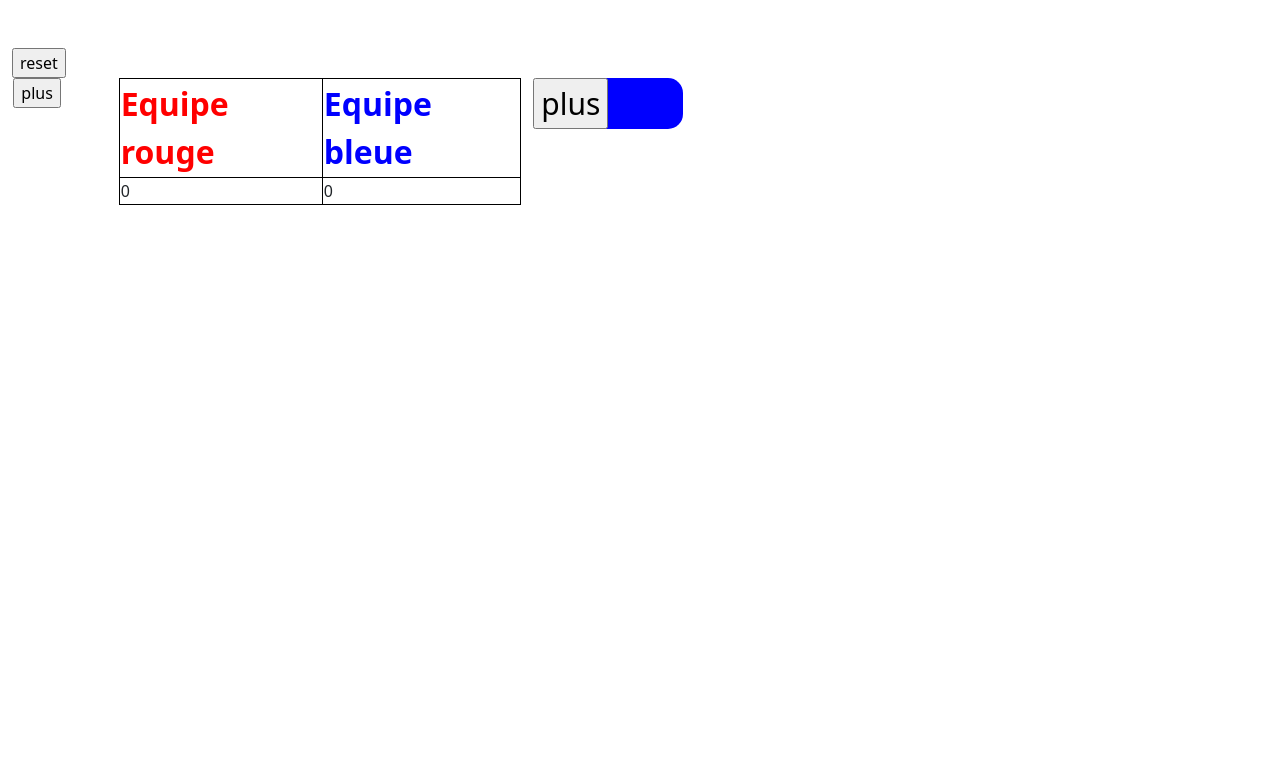
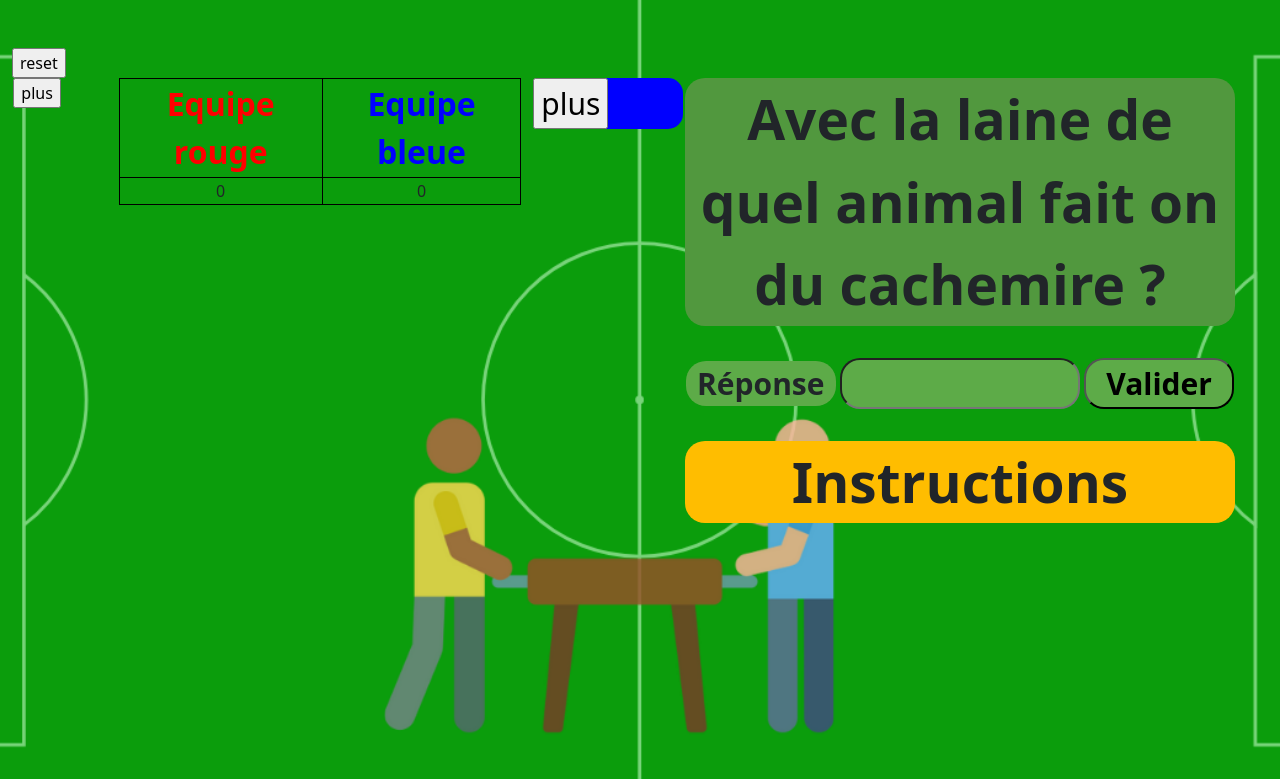
Before and after one commit to Erwan8989/Workshop, a PHP site: page /jeu.php?i=1 in a window 1280 px wide. Shown: the top 779 px of the page. Run offline with PHP 8.4, Linux system fonts and the light colour scheme; data comes from the database, SQL or seed files in the repository; data that the repository does not hold is empty.

Commit message:
Fin design général

```diff
--- a/jeu.php
+++ b/jeu.php
@@ -9,6 +9,16 @@
     <link href="https://cdn.jsdelivr.net/npm/bootstrap@5.1.0/dist/css/bootstrap.min.css" rel="stylesheet" integrity="sha384-KyZXEAg3QhqLMpG8r+8fhAXLRk2vvoC2f3B09zVXn8CA5QIVfZOJ3BCsw2P0p/We" crossorigin="anonymous">
     <link href="style.css" rel="stylesheet">
     <title>Hello, world!</title>
+
+    <style type="text/css">
+        body{
+    background-image: url(images/YAHOO.png);
+	background-size: cover;
+	background-attachment: fixed;
+	background-repeat: no-repeat;
+	background-position: top;
+}
+    </style>
 </head>
 <body>
 
@@ -20,7 +30,6 @@ $j = $_GET['j'];
 $mov = "";
 $mov2 = "";
 $reset = "";
-$n = true;
 
 ?>
 
@@ -128,7 +137,25 @@ echo "</FORM>";
             </div>
         </div>
         <div class="col-6">
-
+            <div class="bloc4">
+                <p>
+                    Avec la laine de quel animal fait on du cachemire ?
+                </p>
+            </div>
+            <div>
+                <form action="" method="post" class="form-example formulaire">
+                    <div class="form-example">
+                        <label for="name" class="reponse_bloc4">Réponse</label>
+                        <input type="text" name="name" id="name" class="reponse" required>
+                        <input type="submit" class="reponse_bloc4" value="Valider">
+                    </div>
+                </form>
+            </div>
+            <div class="instru">
+                <p>
+                    Instructions
+                </p>
+            </div>
         </div>
     </div>
 </div>
--- a/style.css
+++ b/style.css
@@ -6,7 +6,6 @@
     justify-content: center;
     justify-items: center;
     margin-bottom: 15px;
-
 }
 
 .bleu{
@@ -62,6 +61,36 @@
     font-weight: bold;
 }
 
+.bloc4{
+    margin: auto;
+    width: 10em;
+    font-size: 55px;
+    text-align: center;
+    font-weight: bold;
+    background-color: #51983E;
+    border-radius: 20px;
+}
+
+.reponse_bloc4{
+    margin: 0em;
+    width: 5em;
+    font-size: 30px;
+    text-align: center;
+    font-weight: bold;
+    background-color: #5DAB48;
+    border-radius: 20px;
+}
+
+.reponse{
+    margin: 0em;
+    width: 8em;
+    font-size: 30px;
+    text-align: center;
+    font-weight: bold;
+    background-color: #5DAB48;
+    border-radius: 20px;
+}
+
 .para:hover{
     text-align: center;
     text-decoration: none;
@@ -81,6 +110,7 @@
 td
 {
     border: 1px solid black;
+    text-align: center;
 }
 
 table{
@@ -198,7 +228,6 @@ td[scope="equipe_bleue"]{
     cursor: pointer;
 }
 
-}
 
 .button2:hover {
     background-color: rgba(37, 61, 255, 0.9);
@@ -209,3 +238,20 @@ td[scope="equipe_bleue"]{
     box-shadow: inset -2px -2px 3px rgba(255, 255, 255, .6),
                 inset 2px 2px 3px rgba(0, 0, 0, .6);
 }
+
+.formulaire{
+    text-align: center;
+    margin: 2em 0em 2em 0em;
+}
+
+.instru{
+    background-color: #000;
+    width: 10em;
+    font-size: 55px;
+    margin: auto;
+    text-align: center;
+    font-weight: bold;
+    background-color: #FFBD00;
+    border-radius: 20px;
+    height: auto;
+}
```
Also changed, not shown: index.php (+10 -0 lines). Lines whose indentation alone changed are shown as unchanged.
